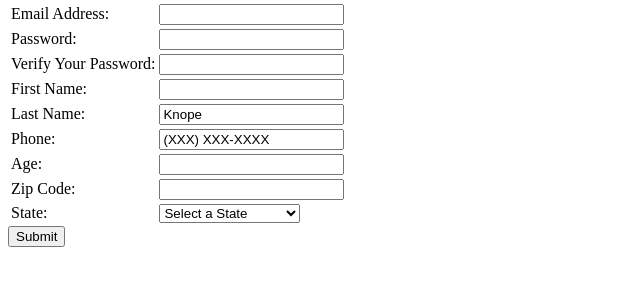
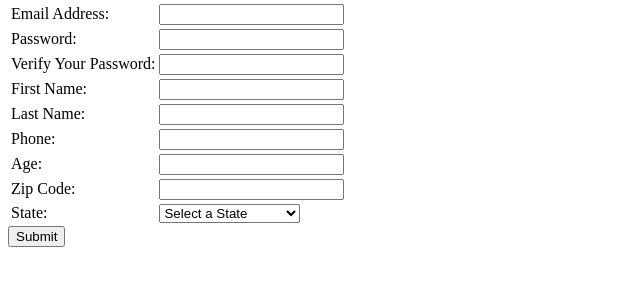
Before and after one commit to beccarosenthal/despair-change, a Flask app: page /register in a window 1280 px wide. Shown: the part 394-694 px from the top of the page, without its empty margins (0-640 px from the left). Run offline with Flask 2, Linux system fonts and the light colour scheme; some libraries are stand-ins or nearby versions.

Commit message:
cleaned up reg page

```diff
--- a/templates/register.html
+++ b/templates/register.html
@@ -31,11 +31,11 @@
     </tr>
     <tr>
        <td>Last Name: </td>
-       <td> <input id="lname" value="Knope" name="lname"  type='text' required></td>
+       <td> <input id="lname" name="lname"  type='text' required></td>
     </tr>
     <tr>
       <td>Phone: </td>
-      <td><input id="phone" name="phone" value="(XXX) XXX-XXXX" type='tel'></td>
+      <td><input id="phone" name="phone" type='tel'></td>
     </tr>
     <tr>
       <td>Age:</td>
```
